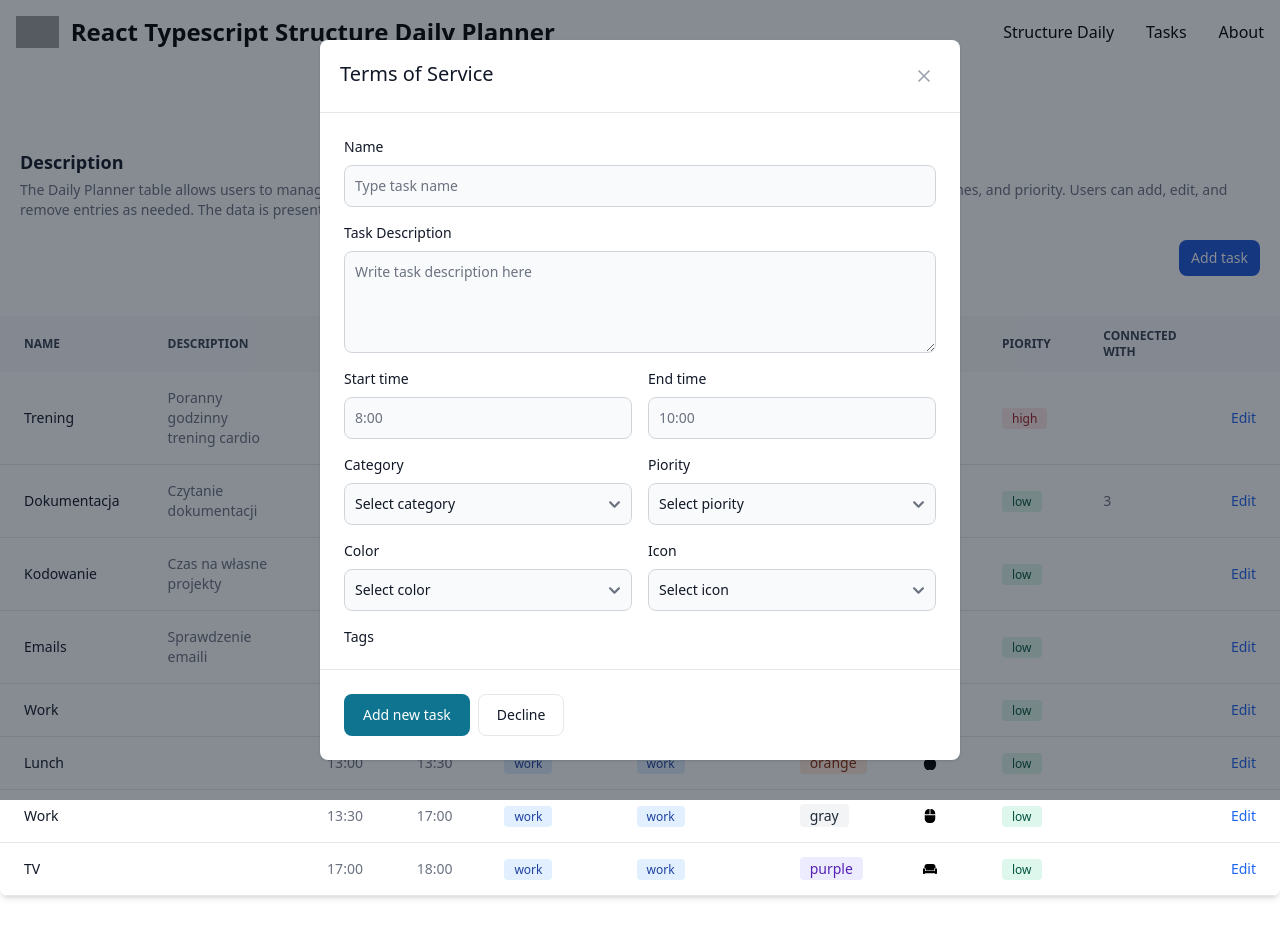
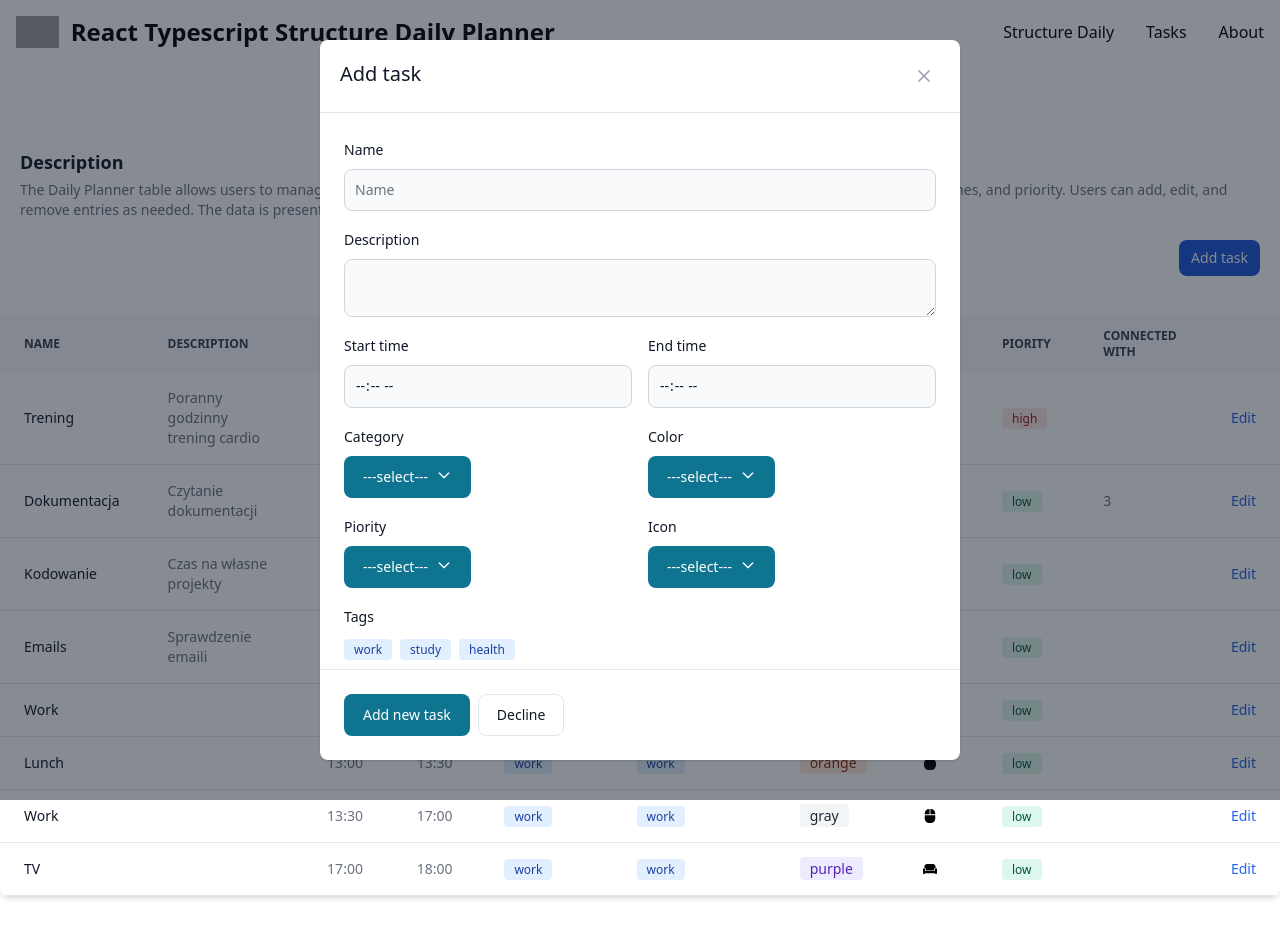
Before and after one commit to karolkawski/Structure-planner, a React app: page /tasks in a window 1280 px wide. Both pictures are taken after a click on the button "Add task". Built offline with nearby package versions, Linux system fonts and the light colour scheme; grey boxes are pictures that could not be loaded.

Commit message:
[update] adding new task dumb orm

```diff
--- a/src/components/Tasks/Modal/AddModal.tsx
+++ b/src/components/Tasks/Modal/AddModal.tsx
@@ -1,156 +1,254 @@
-import { Button, Modal } from 'flowbite-react';
+import {
+  Button,
+  Dropdown,
+  Label,
+  Modal,
+  TextInput,
+  Textarea,
+} from 'flowbite-react';
+import { useState } from 'react';
 
-const Add = ({ openModal, setOpenModal }) => {
+const AddModal = ({
+  openModal,
+  setOpenModal,
+  handleAddRecord,
+}: {
+  openModal: boolean;
+  setOpenModal: any;
+  handleAddRecord: () => unknown;
+}) => {
+  const [selectedCategory, setSelectedCategory] = useState('');
+  const [selectedColor, setSelectedColor] = useState('');
+  const [selectedPriority, setSelectedPriority] = useState('');
+  const [selectedIcon, setSelectedIcon] = useState('');
+  const [selectedName, setSelectedName] = useState('');
+  const [selectedDescription, setSelectedDescription] = useState('');
+  const [selectedStartTime, setSelectedStartTime] = useState('');
+  const [selectedEndTime, setSelectedEndTime] = useState('');
+  const [selectedTag, setSelectedITag] = useState('');
+
+  const colors = ['blue', 'red', 'orange', 'yellow', 'green', 'gray', 'purple'];
+  const categories = ['selfcare', 'education', 'work'];
+  const icons = ['study', 'work', 'email', 'gym', 'food', 'rest'];
+  const piorities = ['low', 'medium', 'high'];
+  const tags = ['work', 'study', 'health'];
+
+  const handleInputChange = (
+    event: React.ChangeEvent<HTMLInputElement | HTMLTextAreaElement>,
+    key: string
+  ) => {
+    const { value } = event.target;
+
+    switch (key) {
+      case 'name':
+        setSelectedName(value);
+        break;
+      case 'description':
+        setSelectedDescription(value);
+        break;
+      case 'startTime':
+        setSelectedStartTime(value);
+        break;
+      case 'endTime':
+        setSelectedEndTime(value);
+        break;
+      default:
+        break;
+    }
+  };
+
+  const handleDropdownChange = (value: string, key: string) => {
+    switch (key) {
+      case 'category':
+        setSelectedCategory(value);
+        break;
+      case 'color':
+        setSelectedColor(value);
+        break;
+      case 'priority':
+        setSelectedPriority(value);
+        break;
+      case 'icon':
+        setSelectedIcon(value);
+        break;
+      case 'tag':
+        setSelectedITag(value);
+        break;
+      default:
+        break;
+    }
+  };
+
   return (
     <Modal dismissible show={openModal} onClose={() => setOpenModal(false)}>
-      <Modal.Header>Terms of Service</Modal.Header>
+      <Modal.Header>Add task</Modal.Header>
       <Modal.Body>
-        <div className="grid gap-4 mb-4 grid-cols-2">
+        <form id="taskForm" className="grid gap-4 mb-4 grid-cols-2">
           <div className="col-span-2">
-            <label
-              htmlFor="name"
-              className="block mb-2 text-sm font-medium text-gray-900 dark:text-white"
-            >
-              Name
-            </label>
-            <input
-              type="text"
-              name="name"
+            <div className="mb-2 block">
+              <Label htmlFor="name" value="Name" />
+            </div>
+            <TextInput
               id="name"
-              className="bg-gray-50 border border-gray-300 text-gray-900 text-sm rounded-lg focus:ring-primary-600 focus:border-primary-600 block w-full p-2.5 dark:bg-gray-600 dark:border-gray-500 dark:placeholder-gray-400 dark:text-white dark:focus:ring-primary-500 dark:focus:border-primary-500"
-              placeholder="Type task name"
-              required={true}
+              type="name"
+              placeholder="Name"
+              value={selectedName}
+              onChange={(e) => handleInputChange(e, 'name')}
+              required
             />
           </div>
           <div className="col-span-2">
-            <label
-              htmlFor="description"
-              className="block mb-2 text-sm font-medium text-gray-900 dark:text-white"
-            >
-              Task Description
-            </label>
-            <textarea
+            <div className="mb-2 block">
+              <Label htmlFor="description" value="Description" />
+            </div>
+            <Textarea
               id="description"
-              rows={4}
-              className="block p-2.5 w-full text-sm text-gray-900 bg-gray-50 rounded-lg border border-gray-300 focus:ring-blue-500 focus:border-blue-500 dark:bg-gray-600 dark:border-gray-500 dark:placeholder-gray-400 dark:text-white dark:focus:ring-blue-500 dark:focus:border-blue-500"
-              placeholder="Write task description here"
-            ></textarea>
-          </div>
-          <div className="col-span-2 sm:col-span-1">
-            <label
-              htmlFor="startTime"
-              className="block mb-2 text-sm font-medium text-gray-900 dark:text-white"
-            >
-              Start time
-            </label>
-            <input
-              type="text"
-              name="stime"
-              id="startTimme"
-              className="bg-gray-50 border border-gray-300 text-gray-900 text-sm rounded-lg focus:ring-primary-600 focus:border-primary-600 block w-full p-2.5 dark:bg-gray-600 dark:border-gray-500 dark:placeholder-gray-400 dark:text-white dark:focus:ring-primary-500 dark:focus:border-primary-500"
-              placeholder="8:00"
-              required={true}
+              placeholder=""
+              value={selectedDescription}
+              onChange={(e) => handleInputChange(e, 'description')}
+              required
             />
           </div>
-          <div className="col-span-2 sm:col-span-1 new">
-            <label
-              htmlFor="endTime"
-              className="block mb-2 text-sm font-medium text-gray-900 dark:text-white"
-            >
-              End time
-            </label>
-            <input
-              type="text"
-              name="etime"
-              id="endTime"
-              className="bg-gray-50 border border-gray-300 text-gray-900 text-sm rounded-lg focus:ring-primary-600 focus:border-primary-600 block w-full p-2.5 dark:bg-gray-600 dark:border-gray-500 dark:placeholder-gray-400 dark:text-white dark:focus:ring-primary-500 dark:focus:border-primary-500"
-              placeholder="10:00"
-              required={true}
+          <div className="col-2">
+            <div className="mb-2 block">
+              <Label htmlFor="stime" value="Start time" />
+            </div>
+            <TextInput
+              id="stime"
+              type="time"
+              placeholder="8:00"
+              value={selectedStartTime}
+              onChange={(e) => handleInputChange(e, 'startTime')}
+              required
             />
           </div>
-          <div className="col-span-2 sm:col-span-1">
-            <label
-              htmlFor="category"
-              className="block mb-2 text-sm font-medium text-gray-900 dark:text-white"
-            >
-              Category
-            </label>
-            <select
-              id="category"
-              className="bg-gray-50 border border-gray-300 text-gray-900 text-sm rounded-lg focus:ring-primary-500 focus:border-primary-500 block w-full p-2.5 dark:bg-gray-600 dark:border-gray-500 dark:placeholder-gray-400 dark:text-white dark:focus:ring-primary-500 dark:focus:border-primary-500"
-            >
-              <option selected={true}>Select category</option>
-              <option value="TV">TV/Monitors</option>
-              <option value="PC">PC</option>
-              <option value="GA">Gaming/Console</option>
-              <option value="PH">Phones</option>
-            </select>
+          <div className="col-2">
+            <div className="mb-2 block">
+              <Label htmlFor="etime" value="End time" />
+            </div>
+            <TextInput
+              id="etime"
+              type="time"
+              placeholder="10:00"
+              value={selectedEndTime}
+              onChange={(e) => handleInputChange(e, 'endTime')}
+              required
+            />
           </div>
-          <div className="col-span-2 sm:col-span-1">
-            <label
-              htmlFor="piority"
-              className="block mb-2 text-sm font-medium text-gray-900 dark:text-white"
-            >
-              Piority
-            </label>
-            <select
-              id="piority"
-              className="bg-gray-50 border border-gray-300 text-gray-900 text-sm rounded-lg focus:ring-primary-500 focus:border-primary-500 block w-full p-2.5 dark:bg-gray-600 dark:border-gray-500 dark:placeholder-gray-400 dark:text-white dark:focus:ring-primary-500 dark:focus:border-primary-500"
-            >
-              <option selected={true}>Select piority</option>
-              <option value="low">Low</option>
-              <option value="medium">Medium</option>
-              <option value="high">Heigh</option>
-            </select>
+          <div className="col-2">
+            <div className="mb-2 block">
+              <Label htmlFor="category" value="Category" />
+            </div>
+            <Dropdown label={selectedCategory || '---select---'}>
+              {categories.map((category, index) => {
+                return (
+                  <Dropdown.Item
+                    key={index}
+                    value={category}
+                    onClick={() => handleDropdownChange(category, 'category')}
+                  >
+                    {category}
+                  </Dropdown.Item>
+                );
+              })}
+            </Dropdown>
           </div>
-          <div className="col-span-2 sm:col-span-1">
-            <label
-              htmlFor="color"
-              className="block mb-2 text-sm font-medium text-gray-900 dark:text-white"
-            >
-              Color
-            </label>
-            <select
-              id="color"
-              className="bg-gray-50 border border-gray-300 text-gray-900 text-sm rounded-lg focus:ring-primary-500 focus:border-primary-500 block w-full p-2.5 dark:bg-gray-600 dark:border-gray-500 dark:placeholder-gray-400 dark:text-white dark:focus:ring-primary-500 dark:focus:border-primary-500"
-            >
-              <option selected={true}>Select color</option>
-              <option value="TV">TV/Monitors</option>
-              <option value="PC">PC</option>
-              <option value="GA">Gaming/Console</option>
-              <option value="PH">Phones</option>
-            </select>
+          <div className="col-2">
+            <div className="mb-2 block">
+              <Label htmlFor="color" value="Color" />
+            </div>
+            <Dropdown label={selectedColor || '---select---'}>
+              {colors.map((color, index) => {
+                return (
+                  <Dropdown.Item
+                    key={index}
+                    value={color}
+                    onClick={() => handleDropdownChange(color, 'color')}
+                  >
+                    {color}
+                  </Dropdown.Item>
+                );
+              })}
+            </Dropdown>
           </div>
-          <div className="col-span-2 sm:col-span-1">
-            <label
-              htmlFor="icon"
-              className="block mb-2 text-sm font-medium text-gray-900 dark:text-white"
-            >
-              Icon
-            </label>
-            <select
-              id="icon"
-              className="bg-gray-50 border border-gray-300 text-gray-900 text-sm rounded-lg focus:ring-primary-500 focus:border-primary-500 block w-full p-2.5 dark:bg-gray-600 dark:border-gray-500 dark:placeholder-gray-400 dark:text-white dark:focus:ring-primary-500 dark:focus:border-primary-500"
-            >
-              <option selected={true}>Select icon</option>
-              <option value="TV">TV/Monitors</option>
-              <option value="PC">PC</option>
-              <option value="GA">Gaming/Console</option>
-              <option value="PH">Phones</option>
-            </select>
+          <div className="col-2">
+            <div className="mb-2 block">
+              <Label htmlFor="piority" value="Piority" />
+            </div>
+            <Dropdown label={selectedPriority || '---select---'}>
+              {piorities.map((priority, index) => {
+                return (
+                  <Dropdown.Item
+                    key={index}
+                    value={priority}
+                    onClick={() => handleDropdownChange(priority, 'priority')}
+                  >
+                    {priority}
+                  </Dropdown.Item>
+                );
+              })}
+            </Dropdown>
           </div>
-          <div className="col-span-2 ">
-            <label
-              htmlFor="tags"
-              className="block mb-2 text-sm font-medium text-gray-900 dark:text-white"
-            >
-              Tags
-            </label>
+          <div className="col-2">
+            <div className="mb-2 block">
+              <Label htmlFor="icon" value="Icon" />
+            </div>
+            <Dropdown label={selectedIcon || '---select---'}>
+              {icons.map((icon, index) => {
+                return (
+                  <Dropdown.Item
+                    key={index}
+                    value={icon}
+                    onClick={() => handleDropdownChange(icon, 'icon')}
+                  >
+                    {icon}
+                  </Dropdown.Item>
+                );
+              })}
+            </Dropdown>
           </div>
-        </div>
+          <div className="col-span-2">
+            <div className="mb-2 block">
+              <Label htmlFor="tags" value="Tags" />
+            </div>
+            <div className="col-span-2">
+              {tags.length > 0 &&
+                tags.map((tag, index) => {
+                  return (
+                    <span
+                      key={`${tag}-${index}`}
+                      className="cursor-pointer bg-blue-100 text-blue-800 text-xs font-medium me-2 px-2.5 py-0.5 rounded dark:bg-blue-900 dark:text-blue-300"
+                    >
+                      {tag}
+                    </span>
+                  );
+                })}
+            </div>
+          </div>
+        </form>
       </Modal.Body>
       <Modal.Footer>
-        <Button onClick={() => setOpenModal(false)}>Add new task</Button>
+        {/* <Button onClick={() => handleAddRecord()}></Button> */}
+        <Button
+          onClick={() =>
+            handleAddRecord({
+              id: 0,
+              name: selectedName,
+              description: selectedDescription,
+              startTime: selectedStartTime,
+              endTime: selectedEndTime,
+              category: selectedCategory,
+              color: selectedColor,
+              priority: selectedPriority,
+              icon: selectedIcon,
+              tags: selectedTag,
+              connectedWith: undefined,
+            })
+          }
+        >
+          Add new task
+        </Button>
+
         <Button color="gray" onClick={() => setOpenModal(false)}>
           Decline
         </Button>
@@ -159,4 +257,4 @@ const Add = ({ openModal, setOpenModal }) => {
   );
 };
 
-export default Add;
+export default AddModal;
--- a/src/components/Tasks/Tasks.tsx
+++ b/src/components/Tasks/Tasks.tsx
@@ -9,14 +9,16 @@ import AddModal from './Modal/AddModal';
 import { colorVariants, piorityVariations } from './styles';
 
 function Tasks({}) {
-  const [records] = useState<TaskType[]>(data);
+  const [records, setRecords] = useState<TaskType[]>(data);
   const [openModal, setOpenModal] = useState(false);
 
-  // const [newTask, setNewTask] = useState<TaskType | undefined>(undefined);
+  const handleAddRecord = (task: TaskType) => {
+    console.log('🚀 ~ handleAddRecord ~ task:', task);
+    task.id = records.length;
 
-  // const handleNewTask = (task: TaskType) => {
-  //   setNewTask(task);
-  // };
+    setRecords([...records, task]);
+    setOpenModal(false);
+  };
 
   const TableRow = ({ task }: { task: TaskType }) => {
     const {
@@ -85,7 +87,11 @@ function Tasks({}) {
   };
   return (
     <div className="text-center">
-      <AddModal openModal={openModal} setOpenModal={setOpenModal} />
+      <AddModal
+        openModal={openModal}
+        setOpenModal={setOpenModal}
+        handleAddRecord={handleAddRecord}
+      />
       <header className="w-full">
         <h1>Tasks</h1>
       </header>
@@ -105,8 +111,6 @@ function Tasks({}) {
               <div className="my-5 flex justify-end">
                 <button
                   onClick={() => setOpenModal(true)}
-                  data-modal-target="large-modal"
-                  data-modal-toggle="large-modal"
                   type="button"
                   className="px-3 py-2 text-sm font-medium text-center text-white bg-blue-700 rounded-lg hover:bg-blue-800 focus:ring-4 focus:outline-none focus:ring-blue-300 dark:bg-blue-600 dark:hover:bg-blue-700 dark:focus:ring-blue-800"
                 >
```
